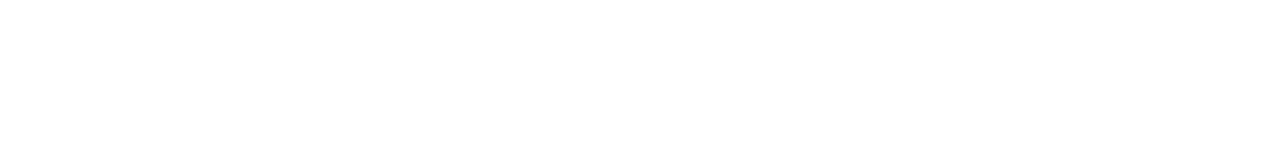
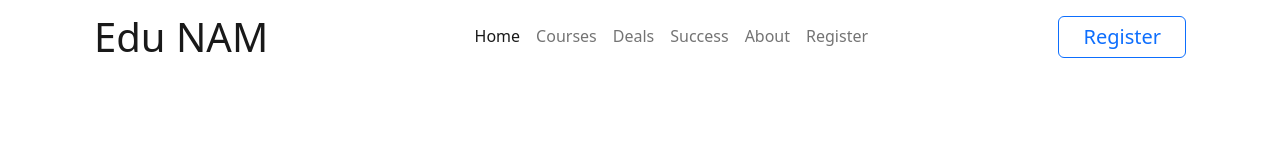
Before and after one commit to nurealammiaji/edunam-bootstrap, a plain HTML site: page index.html in a window 1280 px wide. Drawn offline with nearby package versions, Linux system fonts and the light colour scheme.

Commit message:
navbar added

```diff
--- a/index.html
+++ b/index.html
@@ -6,19 +6,61 @@
   <!-- Required meta tags -->
   <meta charset="utf-8">
   <meta name="viewport" content="width=device-width, initial-scale=1, shrink-to-fit=no">
-
   <!-- Font Awesome CDN -->
   <script src="https://kit.fontawesome.com/f697ee5e68.js" crossorigin="anonymous"></script>
-
   <!-- Bootstrap CSS v5.2.0-beta1 -->
   <link rel="stylesheet" href="https://cdn.jsdelivr.net/npm/bootstrap@5.2.0/dist/css/bootstrap.min.css"
     integrity="sha384-gH2yIJqKdNHPEq0n4Mqa/HGKIhSkIHeL5AyhkYV8i59U5AR6csBvApHHNl/vI1Bx" crossorigin="anonymous">
-
 </head>
-
 <body>
   <header>
-    <!-- place navbar here -->
+    <!-- Navbar Area Start -->
+    <section class="container">
+        <nav class="navbar navbar-expand-lg">
+            <div class="container-fluid d-flex justify-content-between align-items-center">
+                <div class="d-flex justify-content-center align-items-center">
+                    <a class="navbar-brand" href="#"><h1>Edu NAM</h1></a>
+                </div>
+                <div>
+                    <button class="navbar-toggler" type="button" data-bs-toggle="collapse" data-bs-target="#navbarText" aria-controls="navbarText" aria-expanded="false" aria-label="Toggle navigation">
+                        <span class="navbar-toggler-icon"></span>
+                      </button>
+                      <div class="collapse navbar-collapse" id="navbarText">
+                        <ul class="navbar-nav me-auto mb-2 mb-lg-0">
+                          <li class="nav-item h6">
+                            <a class="nav-link active" aria-current="page" href="#">Home</a>
+                          </li>
+                          <li class="nav-item h6">
+                            <a class="nav-link" href="#">Courses</a>
+                          </li>
+                          <li class="nav-item h6">
+                            <a class="nav-link" href="#">Deals</a>
+                          </li>
+                          <li class="nav-item h6">
+                            <a class="nav-link" href="#">Success</a>
+                          </li>
+                          <li class="nav-item h6">
+                            <a class="nav-link" href="#">About</a>
+                          </li>
+                          <li class="nav-item h6">
+                            <a class="nav-link" href="#">Register</a>
+                          </li>
+                        </ul>
+                    </div>
+                </div>
+                <div class="d-none d-sm-block d-sm-none d-md-block d-md-none d-lg-block">
+                <button class="border no-border border-primary px-4 py-2 bg-transparent text-primary h5 rounded-2">Register</button>
+                </div>
+            </div>
+          </nav>
+    </section>
+    <!-- Navbar Area End -->
+    <br>
+    <!-- Carousel Area Start -->
+    <section>
+
+    </section>
+    <!-- Carouel Area End -->
   </header>
   <main>
 
@@ -30,7 +72,6 @@
   <script src="https://cdn.jsdelivr.net/npm/@popperjs/core@2.11.5/dist/umd/popper.min.js"
     integrity="sha384-Xe+8cL9oJa6tN/veChSP7q+mnSPaj5Bcu9mPX5F5xIGE0DVittaqT5lorf0EI7Vk" crossorigin="anonymous">
   </script>
-
   <script src="https://cdn.jsdelivr.net/npm/bootstrap@5.2.0/dist/js/bootstrap.min.js"
     integrity="sha384-ODmDIVzN+pFdexxHEHFBQH3/9/vQ9uori45z4JjnFsRydbmQbmL5t1tQ0culUzyK" crossorigin="anonymous">
   </script>
--- a/style.css
+++ b/style.css
@@ -0,0 +1,8 @@
+/* Fonts Styles  */
+@import url('https://fonts.googleapis.com/css2?family=Poppins&display=swap');
+
+/* Body Styles */
+
+body{
+    font-family: 'Poppins', sans-serif;
+}
```
